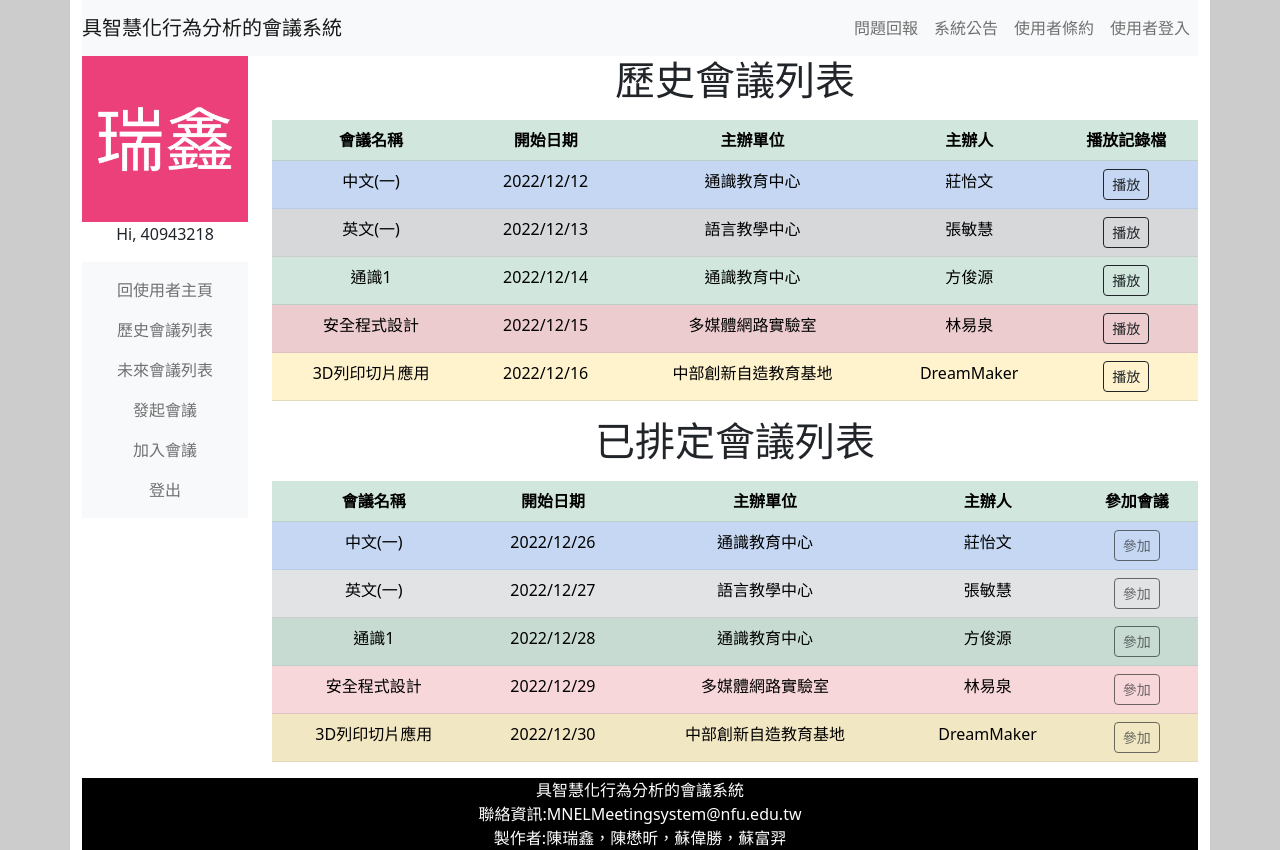
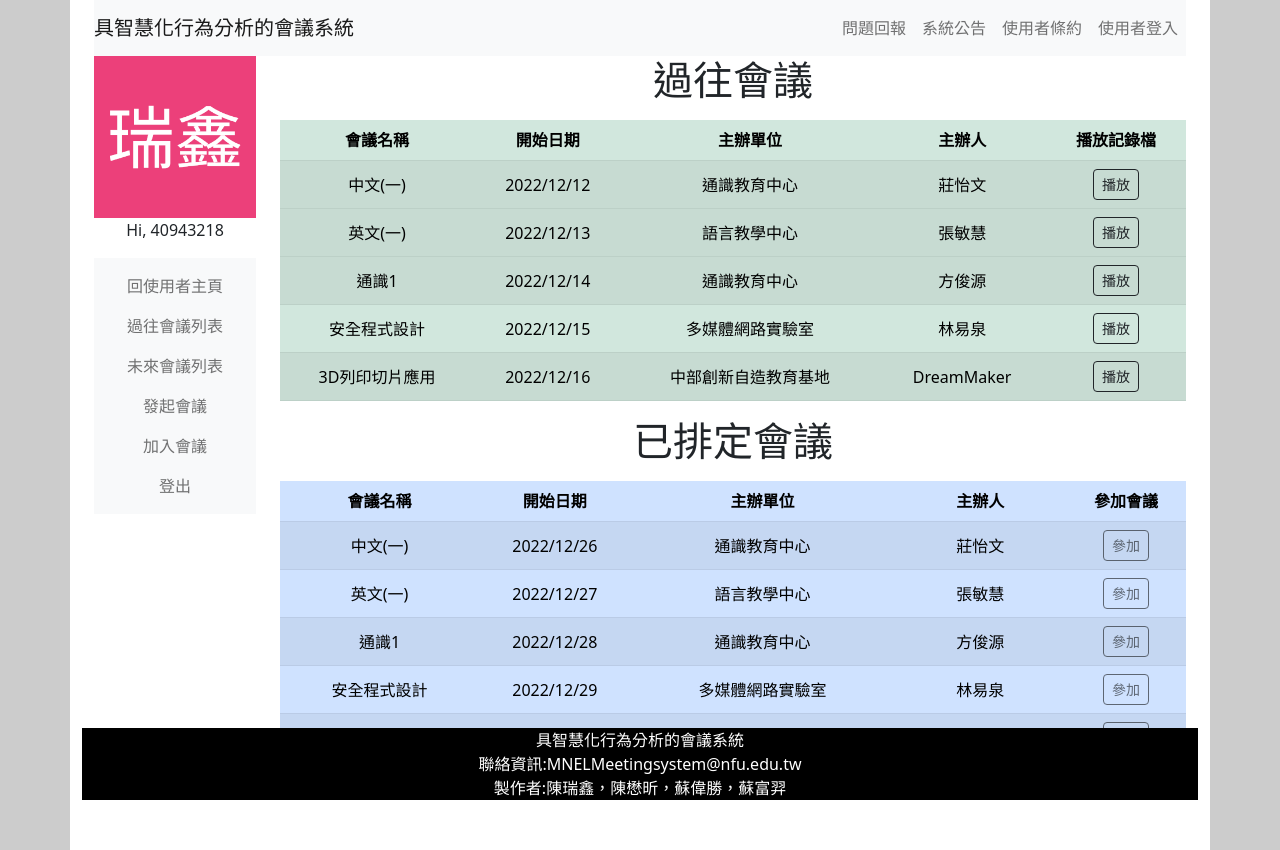
Before and after one commit to BCWizard/nfuMnel-meetingsystem, a PHP site: page /userPage.php in a window 1280 px wide. Run offline with PHP 8.4, Linux system fonts and the light colour scheme; a user stored in the database is signed in; data comes from the database, SQL or seed files in the repository.

Commit message:
fix tail position

```diff
--- a/htmlPhp/bookingPage.php
+++ b/htmlPhp/bookingPage.php
@@ -18,8 +18,11 @@ if(isset($_SESSION["userAccount"]) == 0){
 </head>
 <body>
     <script src="js/bootstrap.min.js"></script>
+    <div class="container" id="mainContainer">
       <div class="container">
         <?php include("./includePHP/mainNav.php");?>
+      </div>
+      <div class="container">
         <div class="row">
           <div class="col-md-2">
             <?php include ("./includePHP/userImage.php"); ?>
@@ -94,11 +97,11 @@ if(isset($_SESSION["userAccount"]) == 0){
                   </button>
                 </div>
               </div>
-
             </form>
           </div>
         </div>
       </div>
       <?php include("./includePHP/tail.php"); ?>
+    </div>
 </body>
 </html>
--- a/htmlPhp/includePHP/tail.php
+++ b/htmlPhp/includePHP/tail.php
@@ -1,7 +1,9 @@
-<div class="container footer">
+<div class="container" style="min-height: 72px;">
+</div>
+<footer class="container fixed-bottom">
     <div id="systemContactInfo">
         <div>具智慧化行為分析的會議系統</div>
         <div>聯絡資訊:MNELMeetingsystem@nfu.edu.tw</div>
         <div>製作者:陳瑞鑫，陳懋昕，蘇偉勝，蘇富羿</div>
     </div>
-</div>
+</footer>
--- a/htmlPhp/includePHP/userNav.php
+++ b/htmlPhp/includePHP/userNav.php
@@ -4,7 +4,7 @@
         <a class="nav-link" href="./userPage.php">回使用者主頁</a>
     </li>
     <li class="nav-item">
-        <a class="nav-link" href="">歷史會議列表</a>
+        <a class="nav-link" href="">過往會議列表</a>
     </li>
     <li class="nav-item">
         <a class="nav-link" href="">未來會議列表</a>
--- a/htmlPhp/joinPage.php
+++ b/htmlPhp/joinPage.php
@@ -18,8 +18,11 @@ if(isset($_SESSION["userAccount"]) == 0){
 </head>
 <body>
     <script src="js/bootstrap.min.js"></script>
+    <div class="container" id="mainContainer">
       <div class="container">
         <?php include("./includePHP/mainNav.php");?>
+      </div>
+      <div class="container">
         <div class="row">
           <div class="col-md-2">
             <?php include ("./includePHP/userImage.php"); ?>
@@ -38,10 +41,11 @@ if(isset($_SESSION["userAccount"]) == 0){
                       type="button" name="加入會議" onclick="location.href=''">
                   點我加入!
               </button>
-          <div>
+            </div>
           </div>
         </div>
       </div>
       <?php include("./includePHP/tail.php"); ?>
+    </div>
 </body>
 </html>
--- a/htmlPhp/userPage.php
+++ b/htmlPhp/userPage.php
@@ -18,8 +18,11 @@ if(isset($_SESSION["userAccount"]) == 0){
 </head>
 <body>
     <script src="js/bootstrap.min.js"></script>
+    <div class ="container" id="mainContainer">
       <div class="container">
         <?php include("./includePHP/mainNav.php");?>
+      </div>
+      <div class="container">
         <div class="row">
           <div class="col-md-2">
             <?php include ("./includePHP/userImage.php"); ?>
@@ -27,9 +30,9 @@ if(isset($_SESSION["userAccount"]) == 0){
           </div>
           <div class="col-md-10">
             <h1>
-              <p id="listHeader">歷史會議列表</p>
+              <p id="listHeader">過往會議</p>
             </h1>
-            <table class="table table-success table-striped">
+            <table class="table table-success table-striped align-middle">
               <thead>
                 <tr>
                   <th scope="col">會議名稱</th>
@@ -40,7 +43,7 @@ if(isset($_SESSION["userAccount"]) == 0){
                 </tr>
               </thead>
               <tbody>
-                <tr data-bs-toggle="collapse" data-bs-target="#r1" class="table-primary">
+                <tr data-bs-toggle="collapse" data-bs-target="#r1">
                   <td>中文(一)</td>
                   <td>2022/12/12</td>
                   <td>通識教育中心</td>
@@ -48,30 +51,37 @@ if(isset($_SESSION["userAccount"]) == 0){
                   <td><button type="button" class="btn btn-outline-dark btn-sm">播放</button></td>
                 </tr>
                 <tr class="collapse accordion-collapse" id="r1" data-bs-parent=".table">
-                  <td colspan="5"> Item 1 detail .. This is the first item's accordion body. It is shown by default, until the collapse plugin adds the appropriate classes that we use to style each element. These classes control the overall appearance, as well as the showing and hiding via CSS transitions. You can modify any of this with custom CSS or overriding our default variables. It's also worth noting that just about any HTML can go within the .accordion-body, though the transition does limit overflow. </td>
+                  <td colspan="5">
+                    Item 1 detail .. This is the first item's accordion body.
+                  </td>
                 </tr>
-                <tr class="table-secondary">
+                <tr data-bs-toggle="collapse" data-bs-target="#r2">
                   <td>英文(一)</td>
                   <td>2022/12/13</td>
                   <td>語言教學中心</td>
                   <td>張敏慧</td>
                   <td><button type="button" class="btn btn-outline-dark btn-sm">播放</button></td>
                 </tr>
-                <tr class="table-success">
+                <tr class="collapse accordion-collapse" id="r2" data-bs-parent=".table">
+                  <td colspan="5">
+                      Item 2 detail .. This is the first item's accordion body.
+                  </td>
+                </tr>
+                <tr>
                   <td>通識1</td>
                   <td>2022/12/14</td>
                   <td>通識教育中心</td>
                   <td>方俊源</td>
                   <td><button type="button" class="btn btn-outline-dark btn-sm">播放</button></td>
                 </tr>
-                  <tr class="table-danger">
+                <tr>
                   <td>安全程式設計</td>
                   <td>2022/12/15</td>
                   <td>多媒體網路實驗室</td>
                   <td>林易泉</td>
                   <td><button type="button" class="btn btn-outline-dark btn-sm">播放</button></td>
                 </tr>
-                  <tr class="table-warning">
+                <tr>
                   <td>3D列印切片應用</td>
                   <td>2022/12/16</td>
                   <td>中部創新自造教育基地</td>
@@ -81,9 +91,9 @@ if(isset($_SESSION["userAccount"]) == 0){
               </tbody>
             </table>
             <h1>
-              <p id="listHeader">已排定會議列表</p>
+              <p id="listHeader">已排定會議</p>
             </h1>
-            <table class="table table-success table-striped accordion">
+            <table class="table table-primary table-striped accordion align-middle">
               <thead>
                 <tr>
                   <th scope="col">會議名稱</th>
@@ -94,35 +104,35 @@ if(isset($_SESSION["userAccount"]) == 0){
                 </tr>
               </thead>
               <tbody>
-                <tr class="table-primary">
+                <tr>
                   <td>中文(一)</td>
                   <td>2022/12/26</td>
                   <td>通識教育中心</td>
                   <td>莊怡文</td>
                   <td><button type="button" class="btn btn-outline-dark btn-sm" disabled>參加</button></td>
                 </tr>
-                <tr class="table-secondary">
+                <tr>
                   <td>英文(一)</td>
                   <td>2022/12/27</td>
                   <td>語言教學中心</td>
                   <td>張敏慧</td>
                   <td><button type="button" class="btn btn-outline-dark btn-sm" disabled>參加</button></td>
                 </tr>
-                <tr class="table-success">
+                <tr>
                     <td>通識1</td>
                     <td>2022/12/28</td>
                     <td>通識教育中心</td>
                     <td>方俊源</td>
                     <td><button type="button" class="btn btn-outline-dark btn-sm" disabled>參加</button></td>
                   </tr>
-                  <tr class="table-danger">
+                  <tr>
                     <td>安全程式設計</td>
                     <td>2022/12/29</td>
                     <td>多媒體網路實驗室</td>
                     <td>林易泉</td>
                     <td><button type="button" class="btn btn-outline-dark btn-sm" disabled>參加</button></td>
                   </tr>
-                  <tr class="table-warning">
+                  <tr>
                     <td>3D列印切片應用</td>
                     <td>2022/12/30</td>
                     <td>中部創新自造教育基地</td>
@@ -135,5 +145,6 @@ if(isset($_SESSION["userAccount"]) == 0){
         </div>
       </div>
       <?php include("./includePHP/tail.php"); ?>
+    </div>
 </body>
 </html>
--- a/htmlPhp/webCSS/userPageStyle.css
+++ b/htmlPhp/webCSS/userPageStyle.css
@@ -1,5 +1,10 @@
-body{
+html,body{
+    height: 100%;
     background-color: #cccccc;
+}
+
+#mainContainer{
+    min-height: 100vh;
 }
 
 th{
```
Also changed, not shown: htmlPhp/Manager/userImage/default.jpg. Lines whose indentation alone changed are shown as unchanged.
